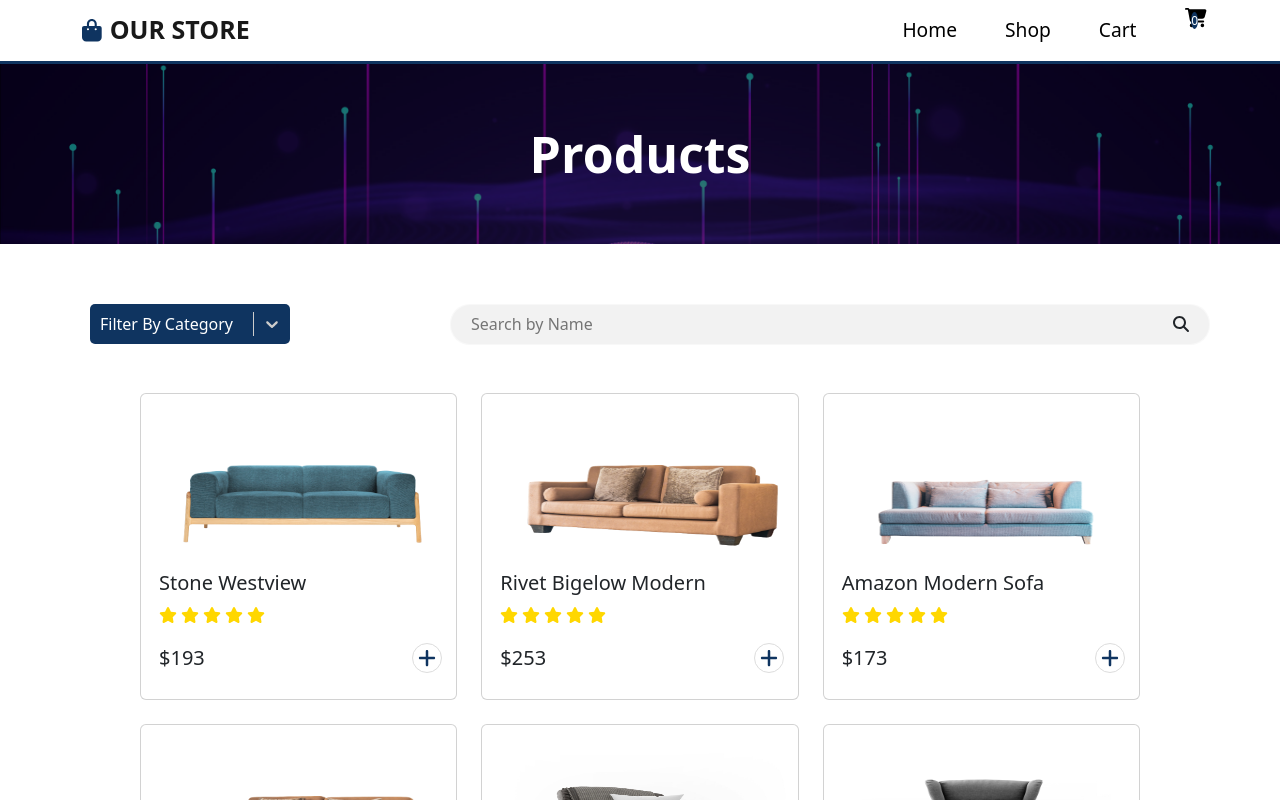
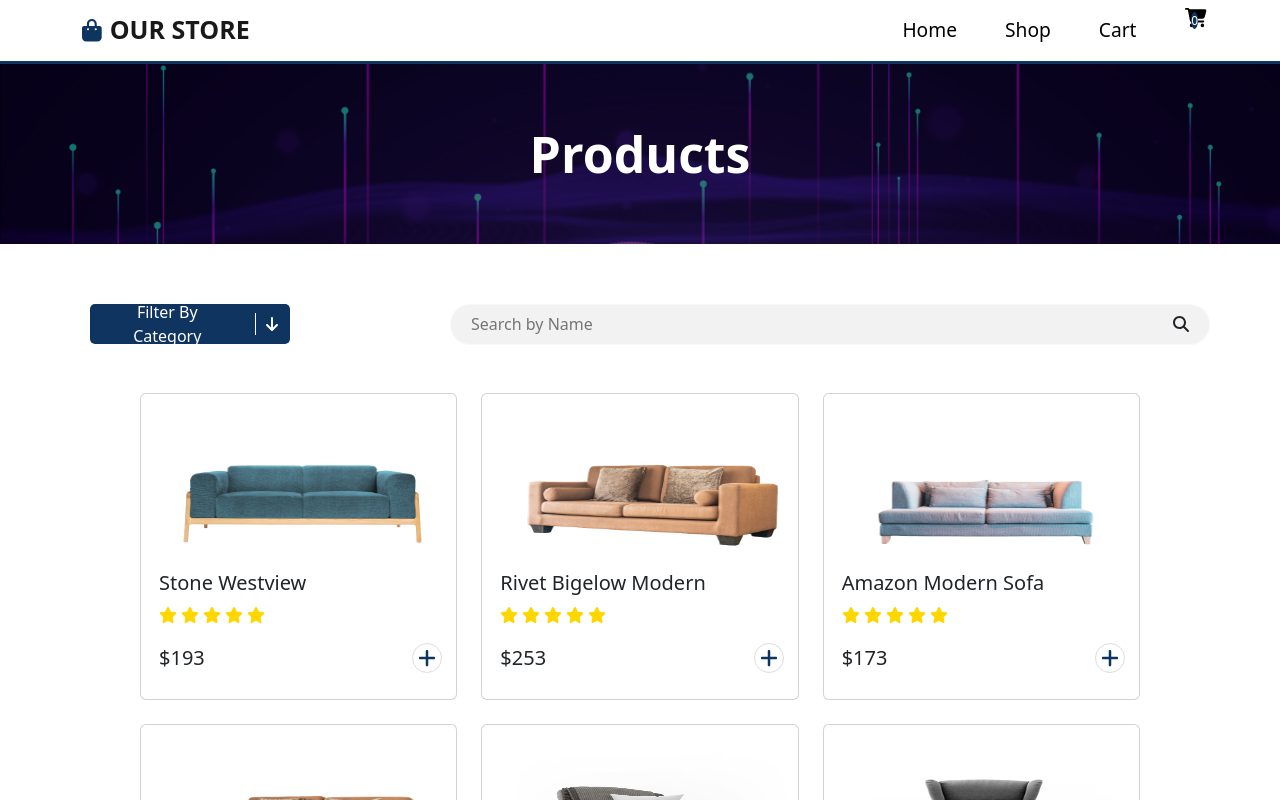
Before and after one commit to Youssef-Magdy-19/Ecommerce-Ostora-shop, a React (Create React App) app: page /Ecommerce-Ostora-shop/shop in a window 1280 px wide. Shown: the top 800 px of the page. Built offline with nearby package versions, Linux system fonts and the light colour scheme.

Commit message:
update some desgin

```diff
--- a/src/App.css
+++ b/src/App.css
@@ -312,6 +312,64 @@ button:active{
 .search path{
     font-weight: 100 !important;
 }
+.select{
+    position: relative;
+}
+.sele{
+    width: 200px;
+    height: 40px;
+    border-radius: 5px;
+    background-color: #0f3460;
+    color: #fff;
+    cursor: pointer;
+}
+.sele:active{
+    scale: .9;
+    transition: .4s ease-in-out;
+}
+.sele-btn{
+    padding: 0px 15px ;
+    padding-right: 25px;
+    margin: 7.5px 0;
+    color: #fff;
+    border: none;
+    background-color: transparent;
+}
+.sele-btn:active , .dropdown button:active{
+    scale: 1;
+}
+.sele div span{
+    border-right: 1px solid white;
+    height: 40px;
+}
+.sele-icon{
+    padding-right: 12.5px ;
+    padding-left: 10px;
+}
+.dropdown{
+    position: absolute;
+    z-index: 2;
+    border: 1px solid rgba(255, 255, 255, 0.5);
+    border-radius: 5px;
+    box-shadow: 0px 0px 5px 5px #3333;
+    top: 50px;
+    transition: .15s ease-in-out;
+    display: none;
+}
+.dropdown button{
+    display: block;
+    border: none;
+    background-color: white;
+    color: #0f3460;
+    width: 275px;
+    padding: 10px;
+    text-align: start;
+    transition: .15s ease-in-out;
+}
+.dropdown button:hover , .dropdown button.active{
+    background-color: #0f3460;
+    color: white;
+}
 .css-1nmdiq5-menu{
     margin-top: -10px !important;
     width: 300px !important;
--- a/src/componets/OtherProduct.jsx
+++ b/src/componets/OtherProduct.jsx
@@ -2,7 +2,8 @@ import { products } from "../utils/products"
 import ProductCard from "./productCard"
 
 const OtherProduct =({product})=>{
-    const otherProduct = products.filter((pro)=> product.category === pro.category)
+    let otherProduct = products.filter((pro)=> product.category === pro.category)
+    otherProduct = otherProduct.filter((pro)=> pro !== product)
     return(
         <section className="other-product">
             <div className="container mb-5">
--- a/src/hooks/useWindowScrollToTop.js
+++ b/src/hooks/useWindowScrollToTop.js
@@ -5,8 +5,8 @@ import { useEffect } from "react";
 الكود عشان ما اروح لاي صفحه يجبلي الصفحه من اولها*/
 
 const useWindowScrollToTop =()=>{
-    useEffect(()=>
-    window.scrollTo(0,0)
-    ,[])
+    useEffect(() => {
+        window.scrollTo(0, 0);
+      }, []);
 }
 export default useWindowScrollToTop
--- a/src/pages/Shop.jsx
+++ b/src/pages/Shop.jsx
@@ -1,58 +1,62 @@
 import { FontAwesomeIcon } from "@fortawesome/react-fontawesome";
 import Banner from "../componets/Banner";
 import { products } from "../utils/products";
-import { faSearch } from "@fortawesome/free-solid-svg-icons";
+import { faArrowDown, faSearch } from "@fortawesome/free-solid-svg-icons";
 import { Container } from "react-bootstrap";
-import { useState } from "react";
+import { useEffect, useState } from "react";
 import ProductCard from "../componets/productCard";
 import Select from 'react-select';
 import useWindowScrollToTop from "../hooks/useWindowScrollToTop"
 
-const options = [
-    { value: "sofa", label: "Sofa" },
-    { value: "chair", label: "Chair" },
-    { value: "watch", label: "Watch" },
-    { value: "mobile", label: "Mobile" },
-    { value: "wireless", label: "Wireless" },
-];
+// const options = [
+//     { value: "sofa", label: "Sofa" },
+//     { value: "chair", label: "Chair" },
+//     { value: "watch", label: "Watch" },
+//     { value: "mobile", label: "Mobile" },
+//     { value: "wireless", label: "Wireless" },
+// ];
 
-const customStyles = {
-    control: (provided) => ({
-        ...provided,
-        backgroundColor: "#0f3460",
-        color: "white",
-        borderRadius: "5px",
-        border: "none",
-        boxShadow: "none",
-        width: "200px",
-        height: "40px",
-    }),
-    option: (provided, state) => ({
-        ...provided,
-        backgroundColor: state.isSelected ? "#0f3460" : "white",
-        color: state.isSelected ? "white" : "#0f3460",
-        "&:hover": {
-        backgroundColor: "#0f3460",
-        color: "white",
-        },
-    }),
-    singleValue: (provided) => ({
-        ...provided,
-        color: "white",
-    }),
-};
+// const customStyles = {
+//     control: (provided) => ({
+//         ...provided,
+//         backgroundColor: "#0f3460",
+//         color: "white",
+//         borderRadius: "5px",
+//         border: "none",
+//         boxShadow: "none",
+//         width: "200px",
+//         height: "40px",
+//     }),
+//     option: (provided, state) => ({
+//         ...provided,
+//         backgroundColor: state.isSelected ? "#0f3460" : "white",
+//         color: state.isSelected ? "white" : "#0f3460",
+//         "&:hover": {
+//         backgroundColor: "#0f3460",
+//         color: "white",
+//         },
+//     }),
+//     singleValue: (provided) => ({
+//         ...provided,
+//         color: "white",
+//     }),
+// };
 
 
 const Shop =()=>{
-    // const sofaCategory = products.filter((pro)=> pro.category === "sofa")
+
+    const sofaCategory = products.filter((pro)=> pro.category === "sofa")
     const [filter , setFilter] = useState(products)
+    const [category , setCategory] = useState("sofa")
+    const [ active , setActive] = useState("")
+    const [selectCategory , setSelectCategory] = useState("Filter By Category")
 
     const handleFilter=(category)=>{
-        let newFilter = products.filter((pro)=> pro.category === category.value)
-        //
+        let newFilter = products.filter((pro)=> pro.category === category)
         setFilter(newFilter)
     }
-
+    // حته حلوه لازم نستخدم التاثير عشان كل ما قيمه كاتيجوري تتغير علي طول يشغل الفانكشن ديه فمش هتحتاج تدوس مرتين علي الزرار
+    useEffect(()=> handleFilter(category), [category])
     const search =(productName)=>{
         /* هنا استخدم امر انكلودس عشان اقدر اقوله اي منتج اسمه لما تحوله حروف صغيره لو بداخله اي حرف
         من الحروف المستخدم بيدخلها في البحث متلخصه في البارمتر هتجيبه الامر ده مهم جدا في البحث */
@@ -60,6 +64,25 @@ const Shop =()=>{
         setFilter(searchedProducts)
     }
     useWindowScrollToTop()
+    const handleSelect=()=>{
+        let dropdown = document.querySelector(".dropdown")
+        if(!dropdown.style.display || dropdown.style.display === "none"){
+          return  dropdown.style.display = "block"
+        }else{
+          return  dropdown.style.display = "none"
+        }
+    }
+    // مهم
+    const handleDropdown=()=>{
+        document.addEventListener("click",(event)=>{
+            let dropdown = document.querySelector(".dropdown")
+            let selectBtn = document.querySelector(".sele-btn")
+            if(dropdown && !dropdown.contains(event.target) && event.target !== selectBtn){
+                dropdown.style.display = "none"
+            }
+        })
+    }
+    handleDropdown()
     return(
         <section className="shop pb-5">
             <Banner ProductName="Products"/>
@@ -71,13 +94,56 @@ const Shop =()=>{
                      البارامتر القيمه وخزن الفلتر ده في متغير بعد كده هعمل تعديل لستيت بتاع الفلتر  */}
                     {/* <select className="col-md-3 col-6" onChange={(e)=> handleFilter(e.target.value)}> */}
                         {/* ملحوظه مهمه عشان كل ده يشتغل لازم اكون مستخدم خاصيه الفاليو وحاطط فيها جاتيجوري */}
-                        {/* <option value="" className="hidden" hidden>Filter by Category</option>
-                        <option value="sofa" >Sofa</option>
-                        <option value="chair" >Chair</option>
-                        <option value="watch">Watch</option>
-                        <option value="mobile">Mobile</option>
-                        <option value="wireless">Wireless</option>
-                    </select> */}
+                    <div className="select ms-2 col-md-3 col-6">
+                        <div className="sele d-flex justify-content-between align-items-center">
+                            <button className="sele-btn" onClick={()=>handleSelect()}>{selectCategory}</button>
+                            <div>
+                                <span></span>
+                                <FontAwesomeIcon icon={faArrowDown} className="sele-icon"/>
+                            </div>
+                        </div>
+                        <div className="dropdown">
+                            <button className={active === "sofa" ? "active" : ""}
+                            onClick={()=>{
+                                setCategory("sofa")
+                                setSelectCategory("Sofa")
+                                setActive("sofa")
+                                console.log(active)
+
+                            }} >Sofa</button>
+                            <button className={active === "chair" ? "active" : ""}
+                            onClick={()=>{
+                                setCategory("chair")
+                                setSelectCategory("Chair")
+                                setActive("chair")
+                            console.log(active)
+                        }
+                            } >Chair</button>
+                            <button className={active === "watch" ? "active" : ""}
+                            onClick={()=>{
+                                setCategory("watch")
+                                setSelectCategory("Watch")
+                                setActive("watch")
+                                console.log(active)
+                            }}>Watch</button>
+                            <button className={active === "mobile" ? "active" : ""}
+                            onClick={()=>{
+                                setCategory("mobile")
+                                setSelectCategory("Mobile")
+                                setActive("mobile")
+                            console.log(active)}
+                            }>Mobile</button>
+                            <button className={active === "wireless" ? "active" : ""}
+                            onClick={()=>{
+                                setCategory("wireless")
+                                setSelectCategory("Wireless")
+                                setActive("wireless")
+                                console.log(active)
+                            }}>
+
+                                Wireless</button>
+                        </div>
+                    </div>
 
                     {/*  هنا استخدمنا مكتبه سيلكت وفرت علينا بنكتب داخل خاصيه اوبشن الاوبجكت الهيكون شايل كا الاوبشن كشكل كاي وقيمه
                     نفس الكلام الاستيلات ونحط القيمه الديفولت ده البيكون ظاهر وواخد خاصيه الاخفاء */}
@@ -85,12 +151,12 @@ const Shop =()=>{
                     انا في حدث التغيير مش محتاج اقوله كل ما القيمه تتغير غير لا هي متعرفه بلت ان في المكتبهط
                     احط الفانكشن علي طول من اغير اقواس البارمتر وهو علي طول تلقائيا هيبعت البارمتر لوحده */}
 
-                    <Select className="select ms-2 col-md-3 col-6"
+                    {/* <Select className="select ms-2 col-md-3 col-6"
                     options={options}
                     defaultValue={{ value: "", label: "Filter By Category" }}
                     styles={customStyles}
                     onChange={handleFilter}
-                    />
+                    /> */}
                     <div className="search d-flex justify-content-between align-items-center col-md-8 col-11">
                         <input type="text" placeholder="Search by Name" onChange={(e)=> search(e.target.value)}/>
                         <FontAwesomeIcon icon={faSearch}/>
--- a/src/utils/products.js
+++ b/src/utils/products.js
@@ -659,7 +659,7 @@ export const products = [
 
   {
     id: "17",
-    productName: "Timex Easy Reader Watch",
+    productName: "Time Reader Watch",
     imgUrl: watch02,
     category: "watch",
     price: 299,
```
Also changed, not shown: src/pages/Product.jsx (+6 -5 lines).
